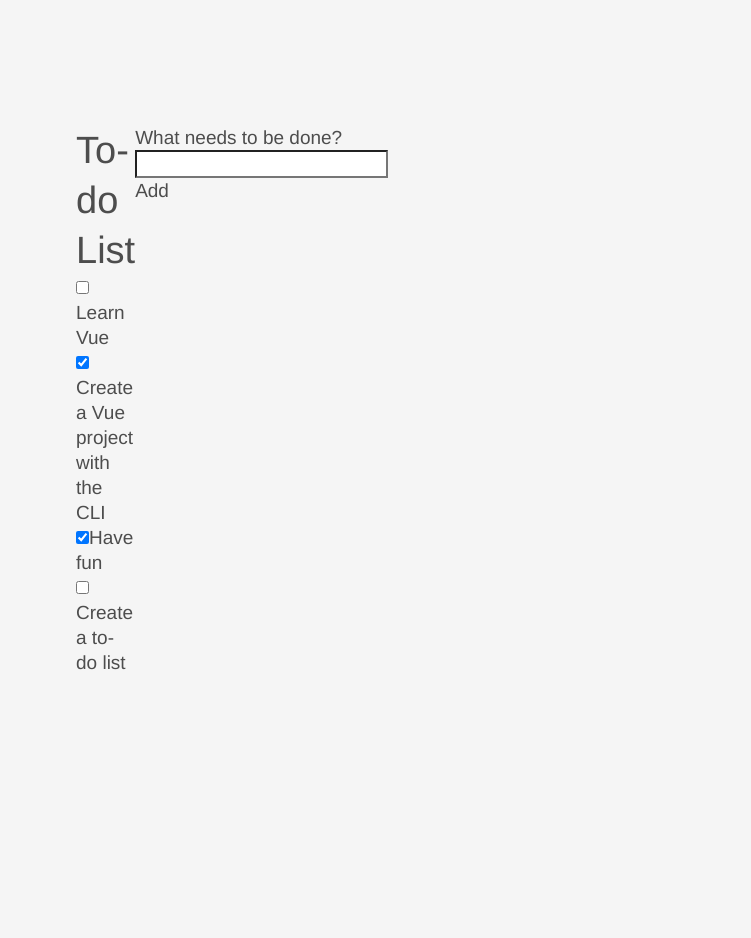
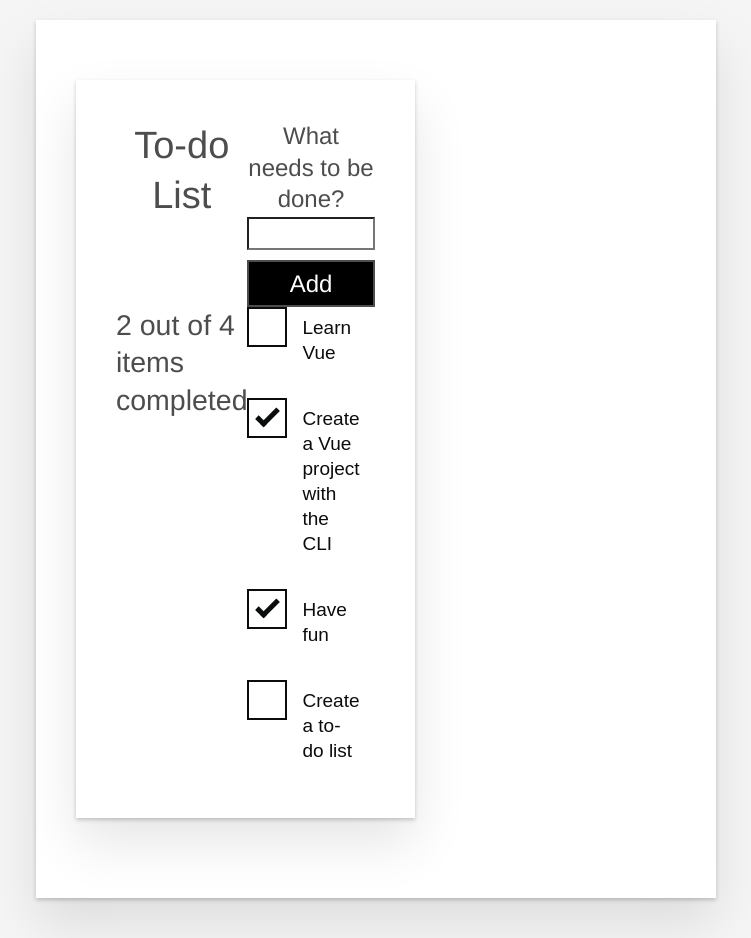
Before and after one commit to DUKEOFSHADOW/learn-web, a Vue app in the folder vue/todo-vue/: page / in a window 1280 px wide. Shown: the whole page, without its empty margins (264-1015 px from the left). Before the commit the page ends 800 px from the top, so only its background shows below. Built offline with nearby package versions, Linux system fonts and the light colour scheme.

Commit message:
创建编辑功能组件

```diff
--- a/vue/todo-vue/src/App.vue
+++ b/vue/todo-vue/src/App.vue
@@ -1,5 +1,5 @@
 <script setup>
-import { ref } from 'vue';
+import { ref, computed } from 'vue';
 import { nanoid } from "nanoid";
 import ToDoItem from './components/ToDoItem.vue';
 import ToDoForm from './components/ToDoForm.vue';
@@ -24,22 +24,152 @@
 const addToDo = (toDoLabel) => {
   ToDoItems.value.push({id: "todo-" + nanoid(), label: toDoLabel, done: false});
 };
+
+const updateDoneStatus = (toDoId) => {
+  const toDoToUpdate = ToDoItems.value.find((item) => item.id === toDoId);
+  toDoToUpdate.done = !toDoToUpdate.done;
+};
+
+// 定义计算属性：待办事项统计摘要
+const listSummary = computed(()=> {
+    const numberFinishedItems = ToDoItems.value.filter((item)=>item.done).length;
+    return `${numberFinishedItems} out of ${ToDoItems.value.length} items completed`;
+});
 </script>
 
 <template>
     <div id="app">
       <h1>To-do List</h1>
       <to-do-form @todo-added="addToDo"></to-do-form>
-      <ul>
+      <h2 id="list-summary">{{ listSummary }}</h2>
+      <ul aria-labelledby="list-summary" class="stack-large">
         <li v-for="item in ToDoItems" :key="item.id">
-          <to-do-item :label="item.label" :done="item.done" :id="item.id"></to-do-item>
+          <to-do-item
+          :label="item.label"
+          :done="item.done"
+          :id="item.id"
+          @checkbox-changed="updateDoneStatus(item.id)"></to-do-item>
         </li>
       </ul>
     </div>
 </template>
 
+<style>
+  /* 全局样式 */
+  .btn {
+    padding: 0.8rem 1rem 0.7rem;
+    border: 0.2rem solid #4d4d4d;
+    cursor: pointer;
+    text-transform: capitalize;
+  }
+  .btn__danger {
+    color: #fff;
+    background-color: #ca3c3c;
+    border-color: #bd2130;
+  }
+  .btn__filter {
+    border-color: lightgrey;
+  }
+  .btn__danger:focus {
+    outline-color: #c82333;
+  }
+  .btn__primary {
+    color: #fff;
+    background-color: #000;
+  }
+  .btn-group {
+    display: flex;
+    justify-content: space-between;
+  }
+  .btn-group > * {
+    flex: 1 1 auto;
+  }
+  .btn-group > * + * {
+    margin-left: 0.8rem;
+  }
+  .label-wrapper {
+    margin: 0;
+    flex: 0 0 100%;
+    text-align: center;
+  }
+  [class*="__lg"] {
+    display: inline-block;
+    width: 100%;
+    font-size: 1.9rem;
+  }
+  [class*="__lg"]:not(:last-child) {
+    margin-bottom: 1rem;
+  }
+  @media screen and (min-width: 620px) {
+    [class*="__lg"] {
+      font-size: 2.4rem;
+    }
+  }
+  .visually-hidden {
+    position: absolute;
+    height: 1px;
+    width: 1px;
+    overflow: hidden;
+    clip: rect(1px 1px 1px 1px);
+    clip: rect(1px, 1px, 1px, 1px);
+    clip-path: rect(1px, 1px, 1px, 1px);
+    white-space: nowrap;
+  }
+  [class*="stack"] > * {
+    margin-top: 0;
+    margin-bottom: 0;
+  }
+  .stack-small > * + * {
+    margin-top: 1.25rem;
+  }
+  .stack-large > * + * {
+    margin-top: 2.5rem;
+  }
+  @media screen and (min-width: 550px) {
+    .stack-small > * + * {
+      margin-top: 1.4rem;
+    }
+    .stack-large > * + * {
+      margin-top: 2.8rem;
+    }
+  }
+  /* 全局样式结束 */
+  #app {
+    background: #fff;
+    margin: 2rem 0 4rem 0;
+    padding: 1rem;
+    padding-top: 0;
+    position: relative;
+    box-shadow:
+      0 2px 4px 0 rgba(0, 0, 0, 0.2),
+      0 2.5rem 5rem 0 rgba(0, 0, 0, 0.1);
+  }
+  @media screen and (min-width: 550px) {
+    #app {
+      padding: 4rem;
+    }
+  }
+  #app > * {
+    max-width: 50rem;
+    margin-left: auto;
+    margin-right: auto;
+  }
+  #app > form {
+    max-width: 100%;
+  }
+  #app h1 {
+    display: block;
+    min-width: 100%;
+    width: 100%;
+    text-align: center;
+    margin: 0;
+    margin-bottom: 1rem;
+  }
+</style>
+
+
 <!-- <style scoped>
-/*scoped属性将样式的范围限制到单个文件组件的内容里*/
+/*<style> 标签上使用 scoped 属性可以把样式的作用范围限制在当前组件内。*/
 header {
   line-height: 1.5;
 }
--- a/vue/todo-vue/src/components/ToDoForm.vue
+++ b/vue/todo-vue/src/components/ToDoForm.vue
@@ -1,13 +1,16 @@
 <template>
     <form @submit.prevent="onSubmit">
-        <label for="new-todo-input"> What needs to be done? </label>
+        <h2 class="label-wrapper">
+        <label for="new-todo-input" class="label__lg"> What needs to be done? </label>
+        </h2>
         <input
             type="text"
             id="new-todo-input"
             name="new-todo"
             autocomplete="off"
-            v-model.trim.lazy="label" />
-        <button type="submit">Add</button>
+            v-model.trim.lazy="label"
+            class="input__lg" />
+        <button type="submit" class="btn btn__primary btn__lg">Add</button>
     </form>
 </template>
 
--- a/vue/todo-vue/src/components/ToDoItem.vue
+++ b/vue/todo-vue/src/components/ToDoItem.vue
@@ -1,7 +1,12 @@
 <template>
-    <div>
-        <input type="checkbox" :id="id" :checked="isDone"/>
-        <label :for="id">{{ label }}</label>
+    <div class="custom-checkbox">
+        <input
+        type="checkbox"
+        :id="id"
+        :checked="isDone"
+        class="checkbox"
+        @change="$emit('checkbox-changed')" />
+        <label :for="id" class="checkbox-label">{{ label }}</label>
     </div>
 </template>
 
@@ -20,3 +25,119 @@
     },
 };
 </script>
+
+<style scoped>
+    .custom-checkbox > .checkbox-label {
+    font-family: Arial, sans-serif;
+    -webkit-font-smoothing: antialiased;
+    -moz-osx-font-smoothing: grayscale;
+    font-weight: 400;
+    font-size: 16px;
+    font-size: 1rem;
+    line-height: 1.25;
+    color: #0b0c0c;
+    display: block;
+    margin-bottom: 5px;
+}
+.custom-checkbox > .checkbox {
+    font-family: Arial, sans-serif;
+    -webkit-font-smoothing: antialiased;
+    -moz-osx-font-smoothing: grayscale;
+    font-weight: 400;
+    font-size: 16px;
+    font-size: 1rem;
+    line-height: 1.25;
+    box-sizing: border-box;
+    width: 100%;
+    height: 40px;
+    height: 2.5rem;
+    margin-top: 0;
+    padding: 5px;
+    border: 2px solid #0b0c0c;
+    border-radius: 0;
+    appearance: none;
+}
+.custom-checkbox > input:focus {
+    outline: 3px dashed #fd0;
+    outline-offset: 0;
+    box-shadow: inset 0 0 0 2px;
+}
+.custom-checkbox {
+    font-family: Arial, sans-serif;
+    -webkit-font-smoothing: antialiased;
+    font-weight: 400;
+    font-size: 1.6rem;
+    line-height: 1.25;
+    display: block;
+    position: relative;
+    min-height: 40px;
+    margin-bottom: 10px;
+    padding-left: 40px;
+    clear: left;
+}
+.custom-checkbox > input[type="checkbox"] {
+    -webkit-font-smoothing: antialiased;
+    cursor: pointer;
+    position: absolute;
+    z-index: 1;
+    top: -2px;
+    left: -2px;
+    width: 44px;
+    height: 44px;
+    margin: 0;
+    opacity: 0;
+}
+.custom-checkbox > .checkbox-label {
+    font-size: inherit;
+    font-family: inherit;
+    line-height: inherit;
+    display: inline-block;
+    margin-bottom: 0;
+    padding: 8px 15px 5px;
+    cursor: pointer;
+    touch-action: manipulation;
+}
+.custom-checkbox > label::before {
+    content: "";
+    box-sizing: border-box;
+    position: absolute;
+    top: 0;
+    left: 0;
+    width: 40px;
+    height: 40px;
+    border: 2px solid currentcolor;
+    background: transparent;
+}
+.custom-checkbox > input[type="checkbox"]:focus + label::before {
+    border-width: 4px;
+    outline: 3px dashed #228bec;
+}
+.custom-checkbox > label::after {
+    box-sizing: content-box;
+    content: "";
+    position: absolute;
+    top: 11px;
+    left: 9px;
+    width: 18px;
+    height: 7px;
+    transform: rotate(-45deg);
+    border: solid;
+    border-width: 0 0 5px 5px;
+    border-top-color: transparent;
+    opacity: 0;
+    background: transparent;
+}
+.custom-checkbox > input[type="checkbox"]:checked + label::after {
+    opacity: 1;
+}
+@media only screen and (min-width: 40rem) {
+    label,
+    input,
+    .custom-checkbox {
+    font-size: 19px;
+    font-size: 1.9rem;
+    line-height: 1.31579;
+    }
+}
+
+</style>
--- /dev/null
+++ b/vue/todo-vue/src/components/ToDoItemEditForm.vue
@@ -0,0 +1,77 @@
+<template>
+    <form class="stack-small" @submit.prevent="onSubmit">
+    <div>
+        <label class="edit-label">Edit Name for &quot;{{label}}&quot;</label>
+        <input
+        :id="id"
+        type="text"
+        autocomplete="off"
+        v-model.lazy.trim="newLabel" />
+    </div>
+    <div class="btn-group">
+        <button type="button" class="btn" @click="onCancel">
+        Cancel
+        <span class="visually-hidden">editing {{label}}</span>
+        </button>
+        <button type="submit" class="btn btn__primary">
+        Save
+        <span class="visually-hidden">edit for {{label}}</span>
+        </button>
+    </div>
+    </form>
+</template>
+<script>
+    export default {
+    props: {
+        label: {
+        type: String,
+        required: true,
+        },
+        id: {
+        type: String,
+        required: true,
+        },
+    },
+    data() {
+        return {
+        newLabel: this.label,
+        };
+    },
+    methods: {
+        onSubmit() {
+        if (this.newLabel && this.newLabel !== this.label) {
+            this.$emit("item-edited", this.newLabel);
+        }
+        },
+        onCancel() {
+        this.$emit("edit-cancelled");
+        },
+    },
+    };
+</script>
+<style scoped>
+    .edit-label {
+    font-family: Arial, sans-serif;
+    -webkit-font-smoothing: antialiased;
+    -moz-osx-font-smoothing: grayscale;
+    color: #0b0c0c;
+    display: block;
+    margin-bottom: 5px;
+    }
+    input {
+    display: inline-block;
+    margin-top: 0.4rem;
+    width: 100%;
+    min-height: 4.4rem;
+    padding: 0.4rem 0.8rem;
+    border: 2px solid #565656;
+    }
+    form {
+    display: flex;
+    flex-direction: row;
+    flex-wrap: wrap;
+    }
+    form > * {
+    flex: 0 0 100%;
+    }
+</style>
```
